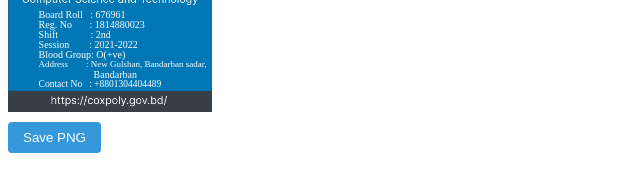
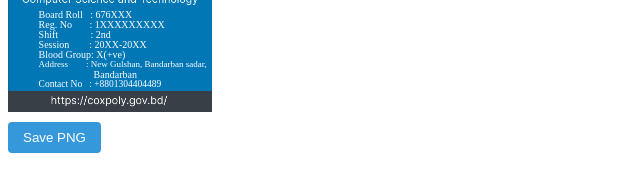
Before and after one commit to devTarak/ID-Gen, a plain HTML site: page index.html in a window 1280 px wide. Shown: the part 220-397 px from the top of the page, 0-640 px from the left. Drawn offline with nearby package versions, Linux system fonts and the light colour scheme.

Commit message:
Update index.html

```diff
--- a/index.html
+++ b/index.html
@@ -19,19 +19,19 @@
                 </div>
                 <div class="desc">
                     <div class="Details">
-                        <p id="roll">Board Roll&ensp; : 676961</p>
+                        <p id="roll">Board Roll&ensp; : 676XXX</p>
                     </div>
                     <div class="Details">
-                        <p id="reges">Reg. No &emsp;&ensp;: 1814880023</p>
+                        <p id="reges">Reg. No &emsp;&ensp;: 1XXXXXXXXX</p>
                     </div>
                     <div class="Details">
                         <p id="shift">Shift &emsp;&emsp;&ensp;&ensp;: 2nd</p>
                     </div>
                     <div class="Details">
-                        <p id="session">Session&emsp;&emsp;: 2021-2022</p>
+                        <p id="session">Session&emsp;&emsp;: 20XX-20XX</p>
                     </div>
                     <div class="Details">
-                        <p id="Blood">Blood Group: O(+ve)</p>
+                        <p id="Blood">Blood Group: X(+ve)</p>
                     </div>
                     <div class="Details">
                         <p id="address" style="font-size: 9px;">Address&ensp;&ensp;&ensp;&ensp;: New Gulshan, Bandarban sadar,</p>
```
